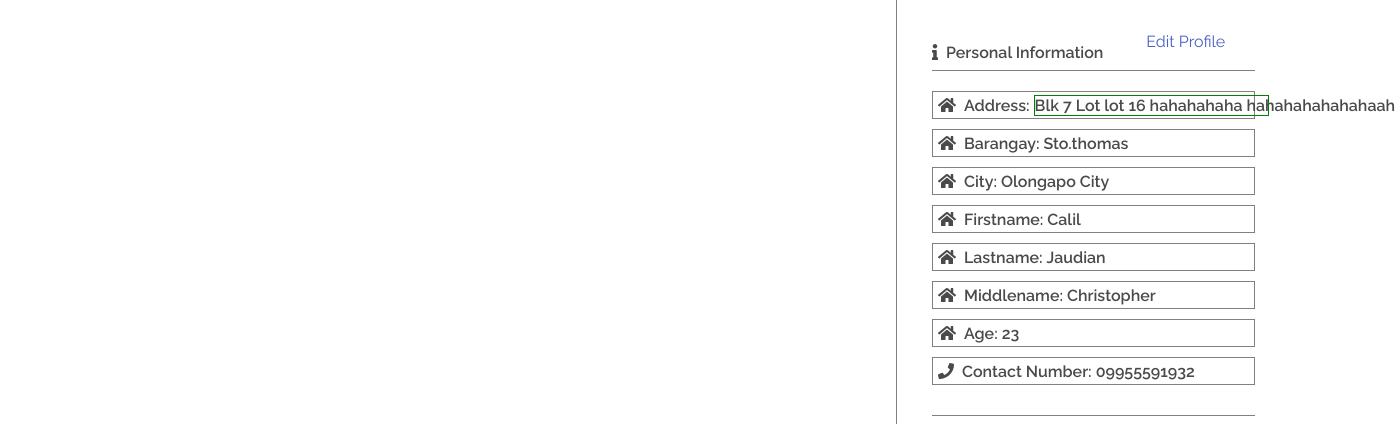
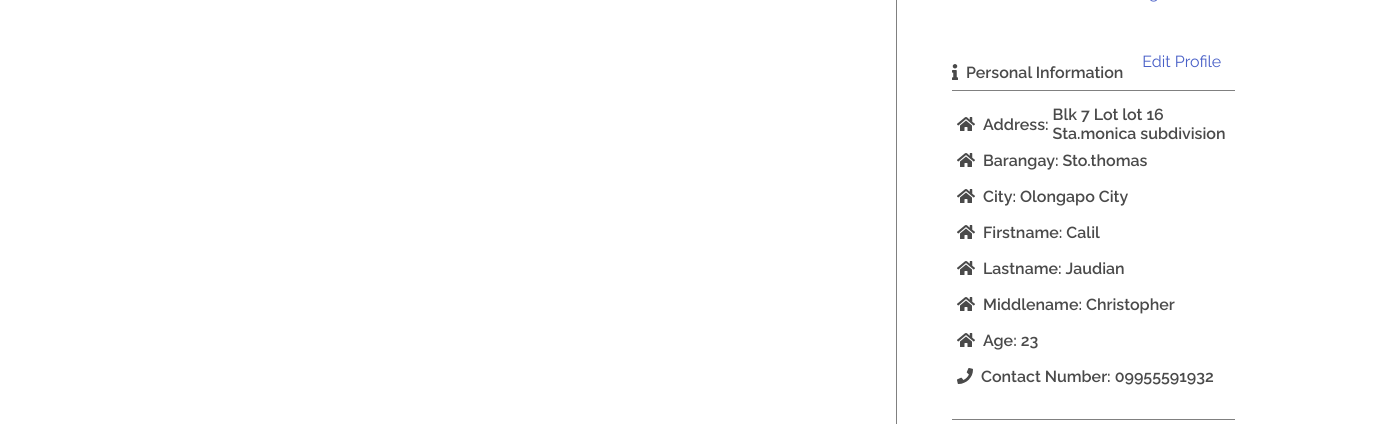
Before and after one commit to cliljdn/capstone-frontend, a Vue app: page / in a window 1280 px wide. Both pictures are taken after a click on the link "Profile". Shown: the part 192-616 px from the top of the page, 1396 px wide, since content can reach past the window. Built offline with nearby package versions, Linux system fonts and the light colour scheme; what vue-cookies would draw is missing.

Commit message:
wip dashboard

```diff
--- a/src/components/Admin/sass/sidebar-profile.scss
+++ b/src/components/Admin/sass/sidebar-profile.scss
@@ -7,7 +7,7 @@
 
 	.main-container {
 		position: relative;
-		margin: 30px;
+		margin: 50px 50px 50px 50px;
 
 		.container-header {
 			margin: 5px;
@@ -70,117 +70,130 @@
 			flex-direction: column;
 			width: 100%;
 			font-weight: bold;
-			white-space: nowrap;
 
-			.address-icon {
+			.address-container {
 				width: 100%;
 				height: auto;
-				border: 1px solid grey;
 				padding: 5px;
 				margin-bottom: 10px;
 
-				p span {
-					display: block !important;
-					max-width: 65%;
-					border: 1px solid green;
+				.address-icon {
+					width: 100%;
+
+					.address-label {
+						width: 100%;
+					}
 				}
 			}
 
-			.barangay-icon {
+			.barangay-container {
 				width: 100%;
-				border: 1px solid grey;
+				height: auto;
 				padding: 5px;
 				margin-bottom: 10px;
-				.address-label span {
-					position: relative;
-					display: block;
-					width: auto;
-					border: 1px solid black;
+
+				.barangay-icon {
+					width: 100%;
+
+					.barangay-label {
+						width: 100%;
+					}
 				}
 			}
 
-			.city-icon {
+			.city-container {
 				width: 100%;
-				border: 1px solid grey;
+
 				padding: 5px;
 				margin-bottom: 10px;
-				.address-label span {
-					position: relative;
-					display: block;
-					width: auto;
-					border: 1px solid black;
+
+				.city-icon {
+					width: 100%;
+
+					.city-label {
+						width: 100%;
+					}
 				}
 			}
 
-			.firstname-icon {
+			.firstname-container {
 				width: 100%;
-				border: 1px solid grey;
+
 				padding: 5px;
 				margin-bottom: 10px;
-				.address-label span {
-					position: relative;
-					display: block;
-					width: auto;
-					border: 1px solid black;
+
+				.firstname-icon {
+					width: 100%;
+
+					.firstname-label {
+						width: 100%;
+					}
 				}
 			}
 
-			.lastname-icon {
+			.lastname-container {
 				width: 100%;
-				border: 1px solid grey;
+
 				padding: 5px;
 				margin-bottom: 10px;
-				.address-label span {
-					position: relative;
-					display: block;
-					width: auto;
-					border: 1px solid black;
+
+				.lastname-icon {
+					width: 100%;
+
+					.lastname-label {
+						width: 100%;
+					}
 				}
 			}
 
-			.mname-icon {
+			.mname-container {
 				width: 100%;
-				border: 1px solid grey;
+
 				padding: 5px;
 				margin-bottom: 10px;
-				.address-label span {
-					position: relative;
-					display: block;
-					width: auto;
-					border: 1px solid black;
+
+				.mname-icon {
+					width: 100%;
+
+					.mname-label {
+						width: 100%;
+					}
 				}
 			}
 
-			.age-icon {
+			.age-container {
 				width: 100%;
-				border: 1px solid grey;
+
 				padding: 5px;
 				margin-bottom: 10px;
-				.address-label span {
-					position: relative;
-					display: block;
-					width: auto;
-					border: 1px solid black;
+
+				.age-icon {
+					width: 100%;
+
+					.age-label {
+						width: 100%;
+					}
 				}
 			}
 
-			.contact-icon {
+			.contact-container {
 				width: 100%;
-				border: 1px solid grey;
 				padding: 5px;
 				margin-bottom: 10px;
-				.address-label span {
-					position: relative;
-					display: block;
-					width: auto;
-					border: 1px solid black;
+
+				.contact-icon {
+					width: 100%;
+
+					.contact-label {
+						width: 100%;
+					}
 				}
 			}
 		}
 	}
 }
 
-/* Portrait and Landscape */
+/* Portrait and Landscape extra small */
 @include xsm {
 	.profile-sidebar {
 		border-left: 1px solid grey;
--- a/src/components/Admin/sidebar/sidebar-profile.vue
+++ b/src/components/Admin/sidebar/sidebar-profile.vue
@@ -52,70 +52,73 @@
 				</div>
 
 				<div class="container-info admin-personal-info">
-					<div class="address-icon">
-						<span class="icon is-small  is-left level">
+					<div class="address-container">
+						<span class="icon address-icon is-small  is-left level">
 							<i class="fas fa-home"></i>
 							<span class="ml-2">Address: </span>
 
-							<p class="ml-1 field-info-address">
-								<span>Blk 7 Lot lot 16 hahahahaha hahahahahahahaah</span>
+							<p class="ml-1 address-label">
+								<span>Blk 7 Lot lot 16 Sta.monica subdivision</span>
 							</p>
 						</span>
 					</div>
 
-					<div class="barangay-icon">
-						<span class="icon is-small is-left level">
+					<div class="barangay-container">
+						<span class="icon barangay-icon is-small is-left level">
 							<i class="fas fa-home"></i>
 							<span class="ml-2">Barangay: </span>
-							<p class="ml-1 field-info"><span>Sto.thomas</span></p>
+
+							<p class="ml-1 barangay-label"><span>Sto.thomas</span></p>
 						</span>
 					</div>
 
-					<div class="city-icon">
-						<span class="icon is-small is-left level">
+					<div class="city-container">
+						<span class="icon is-small city-icon is-left level">
 							<i class="fas fa-home"></i>
 							<span class="ml-2">City: </span>
-							<p class="ml-1 field-info"><span>Olongapo City</span></p>
+							<p class="ml-1 city-label"><span>Olongapo City</span></p>
 						</span>
 					</div>
 
-					<div class="firstname-icon">
-						<span class="icon is-small is-left level">
+					<div class="firstname-container">
+						<span class="icon is-small firstname-icon is-left level">
 							<i class="fas fa-home"></i>
 							<span class="ml-2">Firstname: </span>
-							<p class="ml-1 field-info"><span>Calil</span></p>
+							<p class="ml-1 firstname-label"><span>Calil</span></p>
 						</span>
 					</div>
 
-					<div class="lastname-icon">
-						<span class="icon is-small is-left level">
+					<div class="lastname-container">
+						<span class="icon is-small lastname-icon is-left level">
 							<i class="fas fa-home"></i>
 							<span class="ml-2">Lastname: </span>
-							<p class="ml-1 field-info"><span>Jaudian</span></p>
+							<p class="ml-1 lastname-label"><span>Jaudian</span></p>
 						</span>
 					</div>
 
-					<div class="mname-icon">
-						<span class="icon is-small is-left level">
+					<div class="mname-container">
+						<span class="icon is-small mname-icon is-left level">
 							<i class="fas fa-home"></i>
 							<span class="ml-2">Middlename: </span>
-							<p class="ml-1 field-info"><span>Christopher</span></p>
+							<p class="ml-1 mname-label"><span>Christopher</span></p>
 						</span>
 					</div>
 
-					<div class="age-icon">
-						<span class="icon is-small is-left level">
+					<div class="age-container">
+						<span class="icon is-small age-icon is-left level">
 							<i class="fas fa-home"></i>
 							<span class="ml-2">Age: </span>
-							<p class="ml-1 field-info"><span>23</span></p>
+							<p class="ml-1 age-label"><span>23</span></p>
 						</span>
 					</div>
 
-					<div class="contact-icon">
-						<span class="icon is-small  is-left level">
+					<div class="contact-container">
+						<span class="icon contact-icon is-small is-left level">
 							<i class="fas fa-phone"></i>
-							<span class="ml-2">Contact Number: </span>
-							<p class="ml-1 field-info"><span>09955591932</span></p>
+							<span class="ml-2" style="white-space: nowrap;"
+								>Contact Number:
+							</span>
+							<p class="ml-1 contact-label"><span>09955591932</span></p>
 						</span>
 					</div>
 				</div>
```
